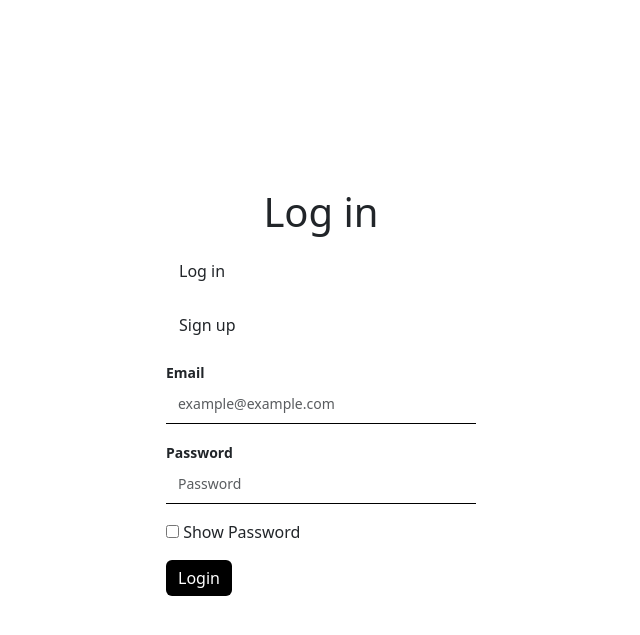
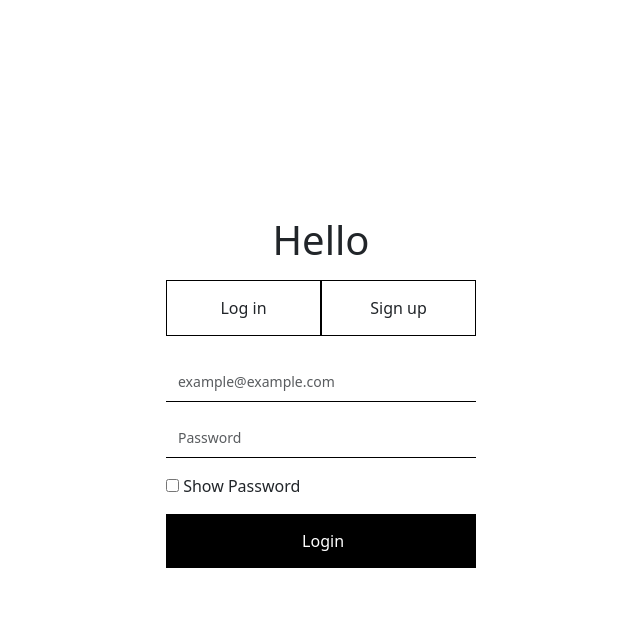
Before and after one commit to Imperium-sacrum/E-COMMERCE-PAGE-Team-3, a PHP site: page /login.php in a window 1280 px wide. Shown: the top 635 px of the page, without its empty margins (319-959 px from the left). Run offline with PHP 8.4, Linux system fonts and the light colour scheme.

Commit message:
register form

```diff
--- a/login.php
+++ b/login.php
@@ -90,24 +90,24 @@ if (isset($_POST["login-btn"])) {
         <div class="reglog_content">
 
             <form action="<?php echo htmlspecialchars($_SERVER['PHP_SELF']) ?>" autocomplete="off" enctype="multipart/form-data" method="POST" class="mx-auto">
-                <h1 class="mb-3">Log in</h1>
+                <h1 class="mb-3">Hello</h1>
 
-                <div class="mb-3 input-box">
+                <div class="mb-3 input-box d-flex">
 
-                    <a class="btn btn-rounded-pill" href="login.php">Log in</a>
-                </div>
-                <div class="mb-3 input-box">
-                    <a class="btn btn-rounded-pill" href="register.php">Sign up</a>
+                    <a class="btn btn-trans" href="login.php">Log in</a>
+
+
+                    <a class="btn btn-trans" href="registration.php">Sign up</a>
                 </div>
 
                 <div class="mb-3 input-box">
-                    <label for="Email">Email</label>
+                    <!-- <label for="Email">Email</label> -->
                     <input type="email" class="form-control" name="email" placeholder="example@example.com" value="<?= $email ?>">
                     <p class="text-danger"><?= $emailError ?></p>
                 </div>
 
                 <div class="mb-3 input-box">
-                    <label for="myInput">Password</label>
+                    <!-- <label for="myInput">Password</label> -->
                     <input type="password" class="form-control" id="myInput" name="password" placeholder="Password">
                     <p class="text-danger"><?= $passError ?></p>
                 </div>
@@ -117,7 +117,7 @@ if (isset($_POST["login-btn"])) {
                 </div>
 
                 <div class="mb-3 input-box">
-                    <input type="submit" class="btn btn-rounded-pill" value="Login" name="login-btn"></input>
+                    <input type="submit" class="btn btn-signup" value=" Login" name="login-btn"></input>
                 </div>
             </form>
         </div>
--- a/registration.php
+++ b/registration.php
@@ -124,7 +124,7 @@ if (isset($_POST['btn-signup'])) {
 
             <form action="<?php echo htmlspecialchars($_SERVER['PHP_SELF']) ?>" enctype="multipart/form-data" method="POST" class="mx-auto">
                 <h2 class="mb-3">Hello</h2>
-                <div class="mb-3 input-box">
+                <div class="mb-3 input-box d-flex">
                     <button type="submit" class="btn btn-trans " name="btn-signup">SIGN UP</button>
                     <button type="button" class="btn btn-trans ">
                         <a class="text-decoration-none text-dark" href="login.php">LOG IN</a>
--- a/styles/style.css
+++ b/styles/style.css
@@ -44,17 +44,15 @@ footer .container {
   padding: 15px 0;
   border-radius: 0;
   border: 1px solid black;
+  a:hover {
+
+
+    border: 1px solid rgb(55, 54, 54);
+
+  }
 
 }
-.btn-trans:hover {
-  display: block;
-  width: 50%;
-  margin-bottom: 10px;
-  padding: 15px 0;
-  border-radius: 0;
-  border: 1px solid rgb(78, 78, 78);
 
-}
 
 body {
   display: flex;
@@ -122,7 +120,7 @@ a.btn-signup {
 }
 
 a.tn-signup:hover {
-  background-color: #3f3f3f;
+  background-color: #ffffff;
 }
 
 label {
```
